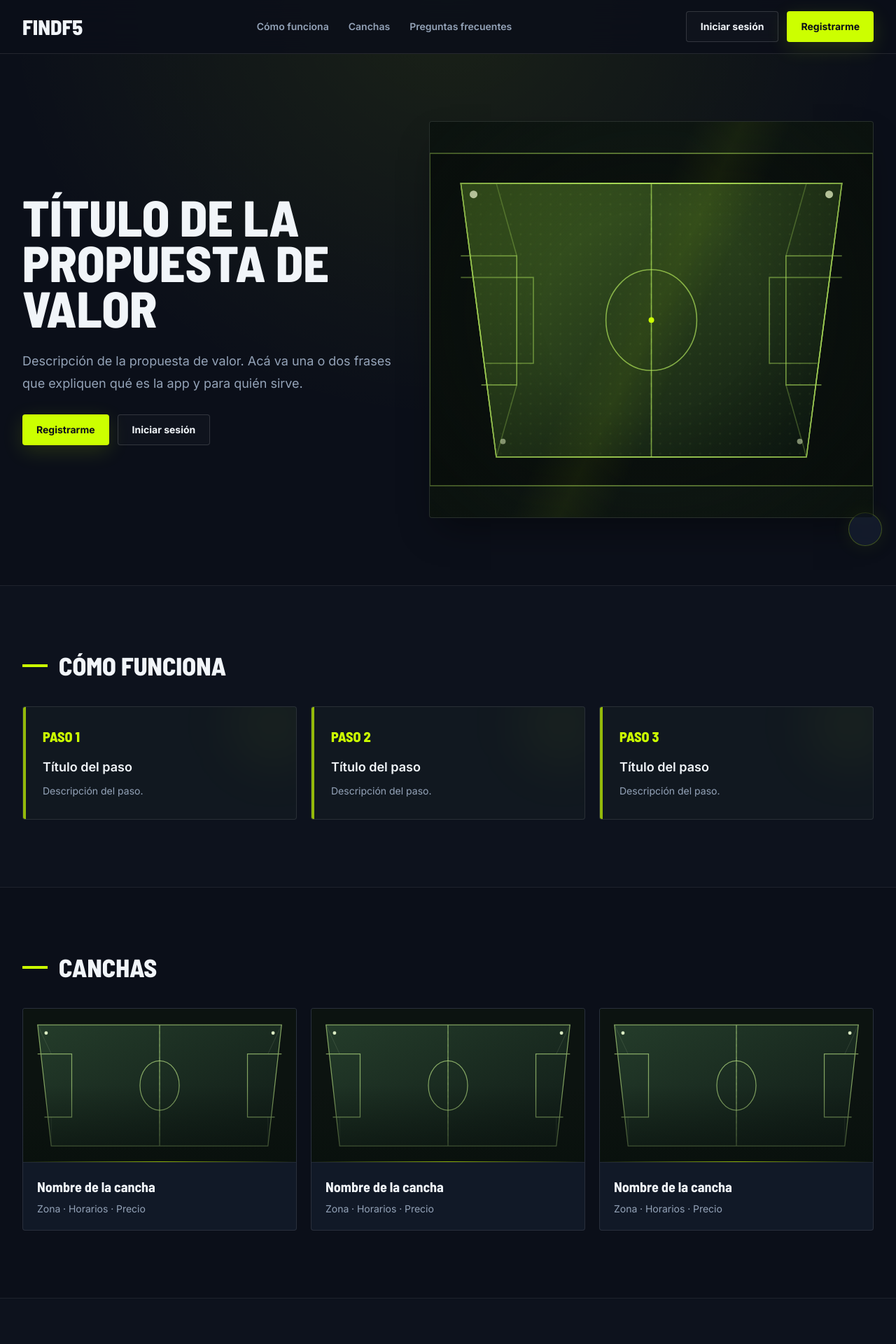
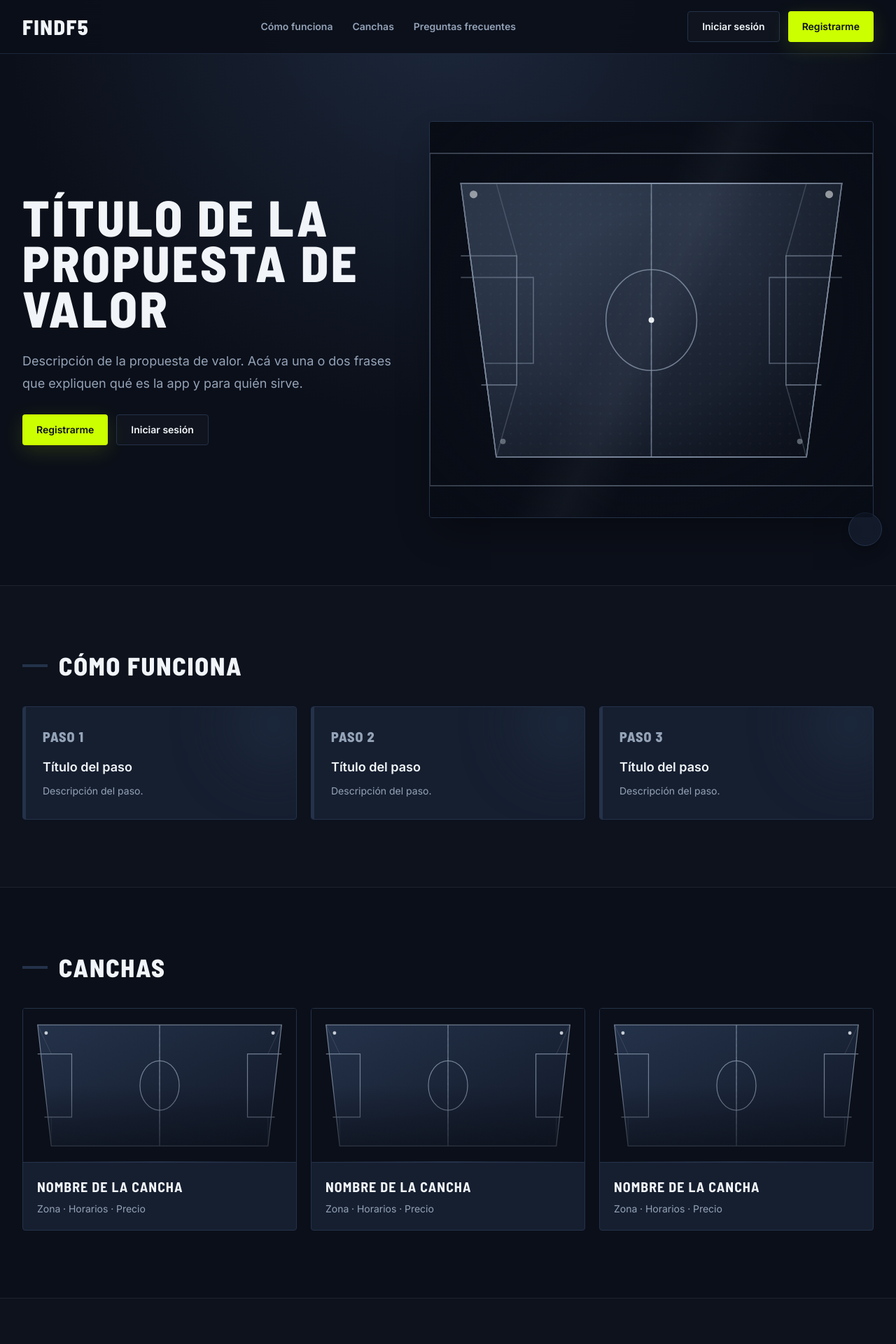
Before and after one commit to danycris07/proyecto-FindF5, a React (Vite) app in the folder frontend/: page / in a window 1280 px wide. Shown: the top 1920 px of the page at 70% size. Built offline with nearby package versions, Linux system fonts and the light colour scheme.

Commit message:
style: se alineo la landing al brief FindF5

```diff
--- a/frontend/src/components/ui/Canchas.jsx
+++ b/frontend/src/components/ui/Canchas.jsx
@@ -11,9 +11,9 @@ function Canchas({ sectionTitle }) {
           {[1, 2, 3].map((cancha) => (
             <div
               key={cancha}
-              className="group overflow-hidden rounded-sm border border-white/10 bg-surface/65 transition-[transform,border-color,box-shadow] duration-300 hover:-translate-y-1 hover:border-primary/35 hover:shadow-2xl hover:shadow-black/30 motion-reduce:transition-none"
+              className="group overflow-hidden rounded-sm border border-border bg-surface transition-[transform,border-color,box-shadow] duration-300 hover:-translate-y-1 hover:border-white/25 hover:shadow-2xl hover:shadow-black/30 motion-reduce:transition-none"
             >
-              <div className="relative aspect-video overflow-hidden bg-[#101914]">
+              <div className="relative aspect-video overflow-hidden bg-background">
                 <svg
                   aria-hidden="true"
                   viewBox="0 0 640 360"
@@ -21,17 +21,17 @@ function Canchas({ sectionTitle }) {
                 >
                   <defs>
                     <linearGradient id={`court-${cancha}`} x1="0" x2="1" y1="0" y2="1">
-                      <stop offset="0" stopColor="#243c2a" />
-                      <stop offset="1" stopColor="#101b17" />
+                      <stop offset="0" stopColor="#24324a" />
+                      <stop offset="1" stopColor="#111827" />
                     </linearGradient>
                   </defs>
-                  <rect width="640" height="360" fill="#0c1310" />
+                  <rect width="640" height="360" fill="#0b0f19" />
                   <path d="M34 38H606L574 322H66Z" fill={`url(#court-${cancha})`} />
                   <path
                     d="M34 38H606L574 322H66ZM320 38V322M34 106H114V254H50M606 106H526V254H590"
                     fill="none"
-                    stroke="#c7f28d"
-                    strokeOpacity="0.62"
+                    stroke="#94a3b8"
+                    strokeOpacity="0.72"
                     strokeWidth="2"
                   />
                   <ellipse
@@ -40,20 +40,20 @@ function Canchas({ sectionTitle }) {
                     rx="46"
                     ry="58"
                     fill="none"
-                    stroke="#c7f28d"
-                    strokeOpacity="0.62"
+                    stroke="#94a3b8"
+                    strokeOpacity="0.72"
                     strokeWidth="2"
                   />
-                  <path d="M320 38V322" stroke="#c7f28d" strokeOpacity="0.25" strokeDasharray="6 9" />
-                  <path d="M34 38L66 106M606 38L574 106M66 254L66 322M574 254L574 322" stroke="#d9e9c1" strokeOpacity="0.2" />
-                  <circle cx="54" cy="57" r="4" fill="#f0ffd5" opacity="0.9" />
-                  <circle cx="586" cy="57" r="4" fill="#f0ffd5" opacity="0.9" />
+                  <path d="M320 38V322" stroke="#94a3b8" strokeOpacity="0.3" strokeDasharray="6 9" />
+                  <path d="M34 38L66 106M606 38L574 106M66 254L66 322M574 254L574 322" stroke="#cbd5e1" strokeOpacity="0.24" />
+                  <circle cx="54" cy="57" r="4" fill="#f1f5f9" opacity="0.8" />
+                  <circle cx="586" cy="57" r="4" fill="#f1f5f9" opacity="0.8" />
                 </svg>
-                <div className="pointer-events-none absolute inset-0 bg-gradient-to-t from-[#08100c]/70 via-transparent to-transparent" />
-                <div className="pointer-events-none absolute inset-x-0 bottom-0 h-px bg-gradient-to-r from-transparent via-primary/65 to-transparent" />
+                <div className="pointer-events-none absolute inset-0 bg-gradient-to-t from-background/80 via-transparent to-transparent" />
+                <div className="pointer-events-none absolute inset-x-0 bottom-0 h-px bg-gradient-to-r from-transparent via-border to-transparent" />
               </div>
-              <div className="border-t border-white/[0.07] p-5">
-                <h3 className="font-display text-xl font-bold text-text-primary">
+              <div className="border-t border-border p-5">
+                <h3 className="font-display text-xl font-bold uppercase tracking-wider text-text-primary">
                   Nombre de la cancha
                 </h3>
                 <p className="mt-2 text-sm text-text-secondary tabular-nums">
--- a/frontend/src/components/ui/ComoFunciona.jsx
+++ b/frontend/src/components/ui/ComoFunciona.jsx
@@ -14,13 +14,13 @@ function ComoFunciona({ sectionTitle }) {
           {[1, 2, 3].map((paso) => (
             <div
               key={paso}
-              className="group relative isolate overflow-hidden rounded-sm border border-white/10 bg-[#111820] p-6 transition-[transform,border-color,background-color,box-shadow] duration-300 before:absolute before:inset-y-0 before:left-0 before:w-1 before:bg-primary/70 before:content-[''] hover:-translate-y-1 hover:border-primary/35 hover:bg-[#151f26] hover:shadow-xl motion-reduce:transition-none sm:p-7"
+              className="group relative isolate overflow-hidden rounded-sm border border-border bg-surface p-6 transition-[transform,border-color,background-color,box-shadow] duration-300 before:absolute before:inset-y-0 before:left-0 before:w-1 before:bg-border before:content-[''] hover:-translate-y-1 hover:border-white/25 hover:bg-border/70 hover:shadow-xl motion-reduce:transition-none sm:p-7"
             >
               <div
                 aria-hidden="true"
-                className="pointer-events-none absolute -right-8 -top-10 -z-10 h-32 w-32 rounded-full bg-primary/[0.045] blur-2xl transition-colors duration-300 group-hover:bg-primary/[0.09]"
+                className="pointer-events-none absolute -right-8 -top-10 -z-10 h-32 w-32 rounded-full bg-border/50 blur-2xl transition-colors duration-300 group-hover:bg-border/70"
               />
-              <p className="font-display text-xl font-extrabold uppercase text-primary">
+              <p className="font-display text-xl font-extrabold uppercase tracking-wider text-text-secondary">
                 Paso {paso}
               </p>
               <h3 className="mt-4 text-lg font-semibold text-text-primary">
--- a/frontend/src/components/ui/Footer.jsx
+++ b/frontend/src/components/ui/Footer.jsx
@@ -1,9 +1,9 @@
 /** Cierra la landing con la marca y el aviso de derechos reservados. */
 function Footer() {
   return (
-    <footer className="relative border-t border-white/10 bg-[#080c12]">
+    <footer className="relative border-t border-border bg-background">
       <div className="mx-auto flex max-w-7xl flex-col gap-3 px-5 py-8 text-sm text-text-secondary sm:flex-row sm:items-center sm:justify-between lg:px-8">
-        <p className="font-display text-lg font-extrabold uppercase text-text-primary">
+        <p className="font-display text-lg font-extrabold uppercase tracking-wider text-text-primary">
           FindF5
         </p>
         <p className="tabular-nums">© 2026 FindF5. Todos los derechos reservados.</p>
--- a/frontend/src/components/ui/Hero.jsx
+++ b/frontend/src/components/ui/Hero.jsx
@@ -6,7 +6,7 @@ function Hero({ btnPrimary, btnSecondary }) {
   return (
     <section className="mx-auto grid w-full max-w-7xl gap-12 px-5 py-16 sm:py-20 md:grid-cols-[0.92fr_1.08fr] md:items-center md:gap-10 lg:px-8 lg:py-24">
       <div className="relative z-10 space-y-7 md:py-8">
-        <h1 className="max-w-3xl font-display text-5xl font-extrabold uppercase leading-[0.9] text-text-primary sm:text-6xl lg:text-7xl">
+        <h1 className="max-w-3xl font-display text-5xl font-extrabold uppercase leading-[0.9] tracking-wider text-text-primary sm:text-6xl lg:text-7xl">
           Título de la propuesta de valor
         </h1>
         <p className="max-w-xl text-base leading-8 text-text-secondary sm:text-lg">
@@ -23,7 +23,7 @@ function Hero({ btnPrimary, btnSecondary }) {
         </div>
       </div>
 
-      <div className="group relative aspect-[1.12] overflow-hidden rounded-sm border border-white/10 bg-[#101914] shadow-2xl shadow-black/40 before:absolute before:inset-0 before:z-10 before:bg-[radial-gradient(ellipse_at_50%_48%,transparent_35%,rgba(5,10,8,0.48)_100%)] before:content-['']">
+      <div className="group relative aspect-[1.12] overflow-hidden rounded-sm border border-border bg-background shadow-2xl shadow-black/40 before:absolute before:inset-0 before:z-10 before:bg-[radial-gradient(ellipse_at_50%_48%,transparent_35%,rgba(5,10,18,0.5)_100%)] before:content-['']">
         {/*
           PARA USAR TU IMAGEN: borrá el <svg> de abajo y poné:
           <img src="/tu-imagen.jpg" alt="Descripción de la imagen" className="h-full w-full object-cover" />
@@ -32,43 +32,43 @@ function Hero({ btnPrimary, btnSecondary }) {
           viewBox="0 0 800 600"
           role="img"
           aria-label="Imagen de ejemplo: cancha de fútbol 5 vista desde arriba"
-          className="h-full w-full fill-none stroke-[#b8ef62]/65 transition-transform duration-700 group-hover:scale-[1.035] motion-reduce:transition-none"
+          className="h-full w-full fill-none stroke-text-secondary/70 transition-transform duration-700 group-hover:scale-[1.035] motion-reduce:transition-none"
           strokeWidth="2"
         >
           <defs>
             <linearGradient id="hero-court" x1="0" x2="1" y1="0" y2="1">
-              <stop offset="0" stopColor="#1b3527" />
-              <stop offset="0.52" stopColor="#14261d" />
-              <stop offset="1" stopColor="#0b1511" />
+              <stop offset="0" stopColor="#24324a" />
+              <stop offset="0.52" stopColor="#161f30" />
+              <stop offset="1" stopColor="#0b0f19" />
             </linearGradient>
             <linearGradient id="hero-light" x1="0" x2="1" y1="0" y2="1">
-              <stop offset="0" stopColor="#ccff00" stopOpacity="0.2" />
-              <stop offset="1" stopColor="#ccff00" stopOpacity="0" />
+              <stop offset="0" stopColor="#cbd5e1" stopOpacity="0.14" />
+              <stop offset="1" stopColor="#cbd5e1" stopOpacity="0" />
             </linearGradient>
             <pattern id="hero-grain" width="18" height="18" patternUnits="userSpaceOnUse">
-              <circle cx="2" cy="2" r="1" fill="#d8f5ad" opacity="0.08" />
+              <circle cx="2" cy="2" r="1" fill="#cbd5e1" opacity="0.06" />
             </pattern>
           </defs>
-          <rect width="800" height="600" fill="#0b110e" />
+          <rect width="800" height="600" fill="#0b0f19" />
           <path d="M56 54H744L680 548H120Z" fill="url(#hero-court)" />
           <path d="M56 54H744L680 548H120Z" fill="url(#hero-grain)" />
           <path d="M56 54H744L680 548H120Z" fill="url(#hero-light)" />
           <path d="M56 54H744L680 548H120Z" />
           <path d="M400 54V548" />
           <ellipse cx="400" cy="301" rx="82" ry="91" />
-          <circle cx="400" cy="301" r="5" fill="#ccff00" stroke="none" />
+          <circle cx="400" cy="301" r="5" fill="#f1f5f9" stroke="none" />
           <path d="M56 185H157V418H93M744 185H643V418H707" />
           <path d="M56 224H187V379H101M744 224H613V379H699" opacity="0.75" />
           <path d="M120 54L157 185M680 54L643 185M120 548L157 418M680 548L643 418" opacity="0.5" />
           <path d="M400 54V548" strokeDasharray="8 12" opacity="0.24" />
-          <circle cx="79" cy="74" r="7" fill="#efffc9" stroke="none" />
-          <circle cx="721" cy="74" r="7" fill="#efffc9" stroke="none" />
-          <circle cx="132" cy="520" r="5" fill="#efffc9" stroke="none" opacity="0.65" />
-          <circle cx="668" cy="520" r="5" fill="#efffc9" stroke="none" opacity="0.65" />
+          <circle cx="79" cy="74" r="7" fill="#f1f5f9" stroke="none" opacity="0.8" />
+          <circle cx="721" cy="74" r="7" fill="#f1f5f9" stroke="none" opacity="0.8" />
+          <circle cx="132" cy="520" r="5" fill="#cbd5e1" stroke="none" opacity="0.55" />
+          <circle cx="668" cy="520" r="5" fill="#cbd5e1" stroke="none" opacity="0.55" />
         </svg>
         <div
           aria-hidden="true"
-          className="pointer-events-none absolute inset-0 z-10 bg-[linear-gradient(115deg,transparent_42%,rgba(204,255,0,0.055)_50%,transparent_58%)]"
+          className="pointer-events-none absolute inset-0 z-10 bg-[linear-gradient(115deg,transparent_42%,rgba(148,163,184,0.055)_50%,transparent_58%)]"
         />
       </div>
     </section>
--- a/frontend/src/components/ui/Navbar.jsx
+++ b/frontend/src/components/ui/Navbar.jsx
@@ -11,11 +11,11 @@ const NAV_LINKS = [
  */
 function Navbar({ btnPrimary, btnSecondary }) {
   return (
-    <header className="sticky top-0 z-30 border-b border-white/10 bg-background/85 backdrop-blur-xl">
+    <header className="sticky top-0 z-30 border-b border-border/70 bg-background/90 backdrop-blur-xl">
       <div className="mx-auto flex w-full max-w-7xl flex-wrap items-center justify-between gap-x-6 gap-y-3 px-5 py-4 lg:flex-nowrap lg:px-8">
         <a
           href="#"
-          className="font-display text-3xl font-extrabold uppercase leading-none text-text-primary transition-colors duration-200 hover:text-primary"
+          className="font-display text-3xl font-extrabold uppercase leading-none tracking-wider text-text-primary transition-colors duration-200 hover:text-text-secondary"
         >
           FindF5
         </a>
@@ -29,7 +29,7 @@ function Navbar({ btnPrimary, btnSecondary }) {
               <li key={link.href} className="shrink-0">
                 <a
                   href={link.href}
-                  className="transition-colors duration-200 hover:text-primary"
+                  className="transition-colors duration-200 hover:text-text-primary"
                 >
                   {link.label}
                 </a>
--- a/frontend/src/components/ui/PreguntasFrecuentes.jsx
+++ b/frontend/src/components/ui/PreguntasFrecuentes.jsx
@@ -16,9 +16,9 @@ function PreguntasFrecuentes({ sectionTitle }) {
           {preguntasFrecuentes.map((pregunta) => (
             <div
               key={pregunta.id}
-              className="border-b border-white/10 py-6 first:border-t sm:py-7"
+              className="border-b border-border py-6 first:border-t sm:py-7"
             >
-              <h3 className="flex items-start gap-4 text-base font-semibold text-text-primary before:mt-1.5 before:h-2.5 before:w-2.5 before:shrink-0 before:rotate-45 before:bg-primary before:content-[''] sm:text-lg">
+              <h3 className="flex items-start gap-4 text-base font-semibold text-text-primary before:mt-1.5 before:h-2.5 before:w-2.5 before:shrink-0 before:rotate-45 before:bg-border before:content-[''] sm:text-lg">
                 {pregunta.titulo}
               </h3>
               <p className="mt-3 pl-6 text-sm leading-7 text-text-secondary sm:text-base">
--- a/frontend/src/index.css
+++ b/frontend/src/index.css
@@ -37,7 +37,7 @@ body {
   min-height: 100svh;
   margin: 0;
   background:
-    radial-gradient(ellipse at 50% -18%, rgba(204, 255, 0, 0.09), transparent 52%),
+    radial-gradient(ellipse at 50% -18%, rgba(36, 50, 74, 0.72), transparent 52%),
     #0B0F19;
 }
 
@@ -53,8 +53,8 @@ a {
 }
 
 ::selection {
-  color: #0B0F19;
-  background: #CCFF00;
+  color: #F1F5F9;
+  background: #24324A;
 }
 
 :focus-visible {
--- a/frontend/src/pages/LandingPage.jsx
+++ b/frontend/src/pages/LandingPage.jsx
@@ -43,12 +43,12 @@ import Footer from "../components/ui/Footer.jsx";
 
 // Estilos compartidos (cuando armes componentes, estos pasan a <Button />)
 const btnBase =
-  "inline-flex min-h-11 items-center justify-center rounded-sm px-4 py-2.5 text-sm font-bold transition-[background-color,border-color,color,transform,box-shadow] duration-200 focus-visible:outline-2 focus-visible:outline-offset-4 motion-reduce:transition-none md:px-5";
+  "inline-flex min-h-11 items-center justify-center rounded-sm px-4 py-2.5 text-sm font-semibold transition-[background-color,border-color,color,transform,box-shadow] duration-200 focus-visible:outline-2 focus-visible:outline-offset-4 motion-reduce:transition-none md:px-5";
 const btnPrimary = `${btnBase} bg-primary text-background shadow-[0_8px_30px_rgba(204,255,0,0.14)] hover:-translate-y-0.5 hover:bg-[#d9ff42] hover:shadow-[0_12px_34px_rgba(204,255,0,0.22)] active:translate-y-0 focus-visible:outline-primary`;
-const btnSecondary = `${btnBase} border border-white/15 bg-white/[0.02] text-text-primary hover:-translate-y-0.5 hover:border-white/35 hover:bg-white/[0.06] active:translate-y-0 focus-visible:outline-text-primary`;
+const btnSecondary = `${btnBase} border border-border bg-white/[0.02] text-text-primary hover:-translate-y-0.5 hover:border-white/35 hover:bg-white/[0.06] active:translate-y-0 focus-visible:outline-text-primary`;
 
 const sectionTitle =
-  "flex items-center gap-4 font-display text-3xl font-extrabold uppercase leading-none before:h-1 before:w-9 before:shrink-0 before:bg-primary before:content-[''] md:text-4xl";
+  "flex items-center gap-4 font-display text-3xl font-extrabold uppercase leading-none tracking-wider before:h-1 before:w-9 before:shrink-0 before:bg-border before:content-[''] md:text-4xl";
 
 /**
  * Ensambla las secciones del landing en orden y comparte estilos entre ellas.
@@ -59,7 +59,7 @@ function LandingPage() {
       {/* Luz de reflector: degradado radial sutil arriba de todo */}
       <div
         aria-hidden="true"
-        className="pointer-events-none absolute inset-x-0 top-0 h-[38rem] bg-[radial-gradient(ellipse_at_top,rgba(204,255,0,0.08),transparent_70%)]"
+        className="pointer-events-none absolute inset-x-0 top-0 h-152 bg-[radial-gradient(ellipse_at_top,rgba(36,50,74,0.72),transparent_70%)]"
       />
 
       <Navbar btnPrimary={btnPrimary} btnSecondary={btnSecondary} />
@@ -80,7 +80,7 @@ function LandingPage() {
       <button
         type="button"
         aria-label="Botón flotante (por definir)"
-        className="fixed bottom-5 right-5 h-12 w-12 rounded-full border border-primary/25 bg-surface/80 shadow-[0_0_28px_rgba(204,255,0,0.08)] backdrop-blur transition-colors duration-200 hover:border-primary/60 motion-reduce:transition-none"
+        className="fixed bottom-5 right-5 h-12 w-12 rounded-full border border-border bg-surface/80 shadow-lg shadow-black/20 backdrop-blur transition-colors duration-200 hover:border-white/30 motion-reduce:transition-none"
       />
     </div>
   );
```
